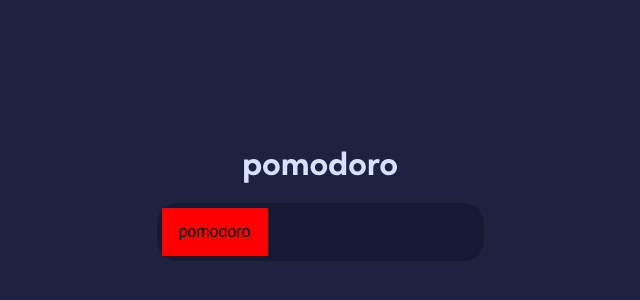
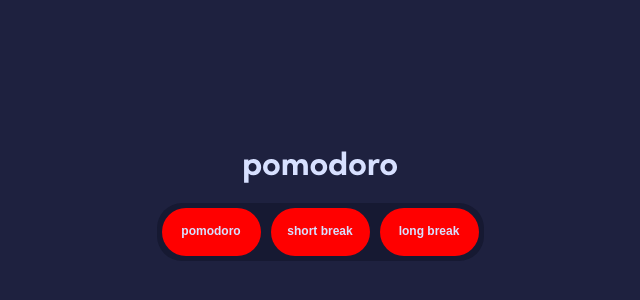
Before and after one commit to achiewe/pomodoro-app, a Next.js app: page / in a window 1280 px wide. Shown: the part 194-494 px from the top of the page, without its empty margins (320-960 px from the left). Built offline with nearby package versions, Linux system fonts and the light colour scheme.

Commit message:
add the text color on the h3 tag

```diff
--- a/src/app/components/NavBar.tsx
+++ b/src/app/components/NavBar.tsx
@@ -2,9 +2,21 @@ import React from "react";
 
 export default function NavBar() {
   return (
-    <div className="w-[327px] flex flex-row items-center gap-[10px] rounded-[20px] bg-[#161932] p-[5px]">
-      <div className="bg-[red] w-[106px] flex justify-center items-center h-[48px] rounded-[]">
-        <h3> pomodoro</h3>
+    <div className="w-[327px] flex flex-row items-center gap-[10px] rounded-[25px] bg-[#161932] p-[5px]">
+      <div className="bg-[red] w-[106px] flex justify-center items-center h-[48px] rounded-[25px]">
+        <h3 className="text-[12px] leading-[17.77px] font-bold text-[#D7E0FF]">
+          pomodoro
+        </h3>
+      </div>
+      <div className="bg-[red] w-[106px] flex justify-center items-center h-[48px] rounded-[25px]">
+        <h3 className="text-[12px] leading-[17.77px] font-bold text-[#D7E0FF]">
+          short break
+        </h3>
+      </div>
+      <div className="bg-[red] w-[106px] flex justify-center items-center h-[48px] rounded-[25px]">
+        <h3 className="text-[12px] leading-[17.77px] font-bold text-[#D7E0FF]">
+          long break
+        </h3>
       </div>
     </div>
   );
```
